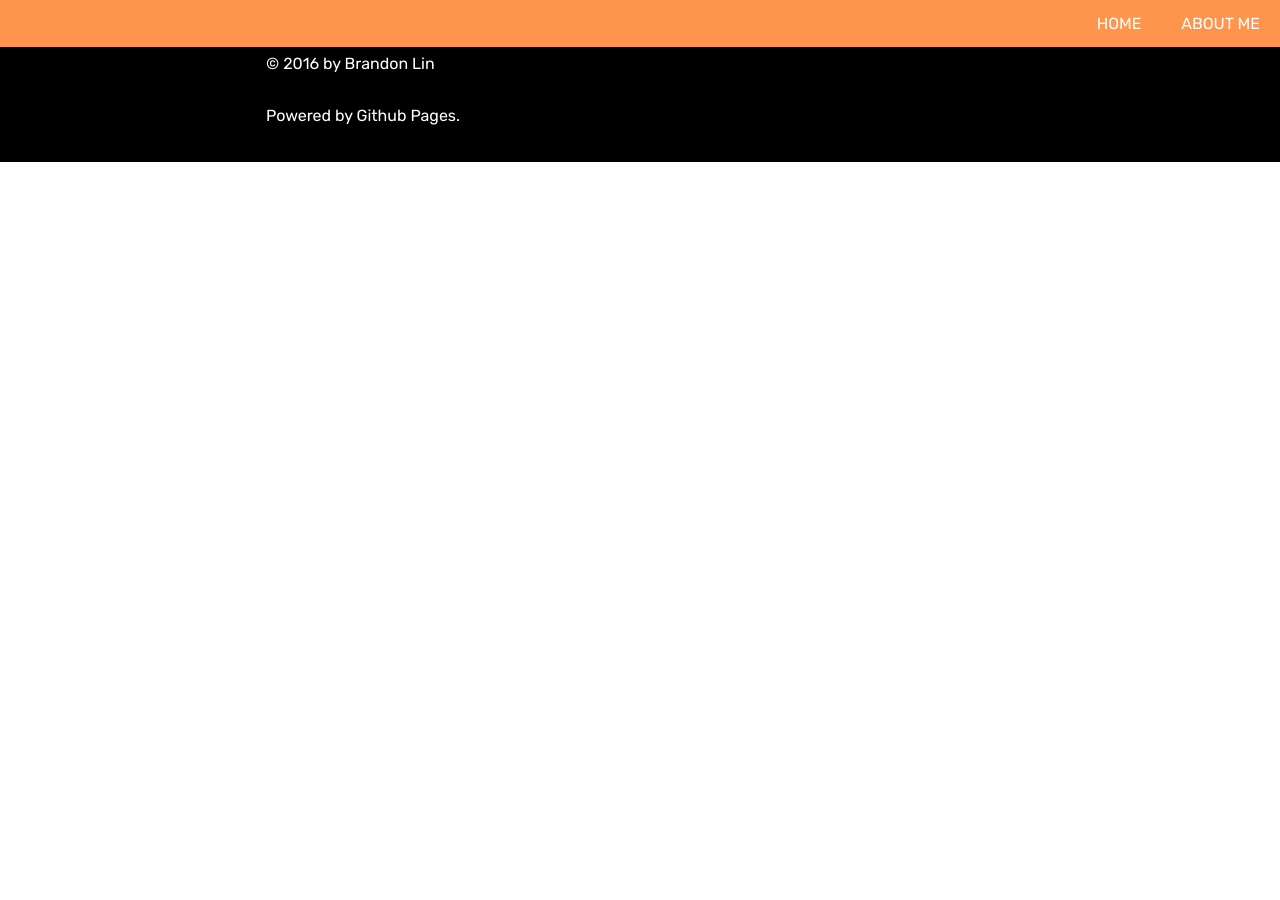
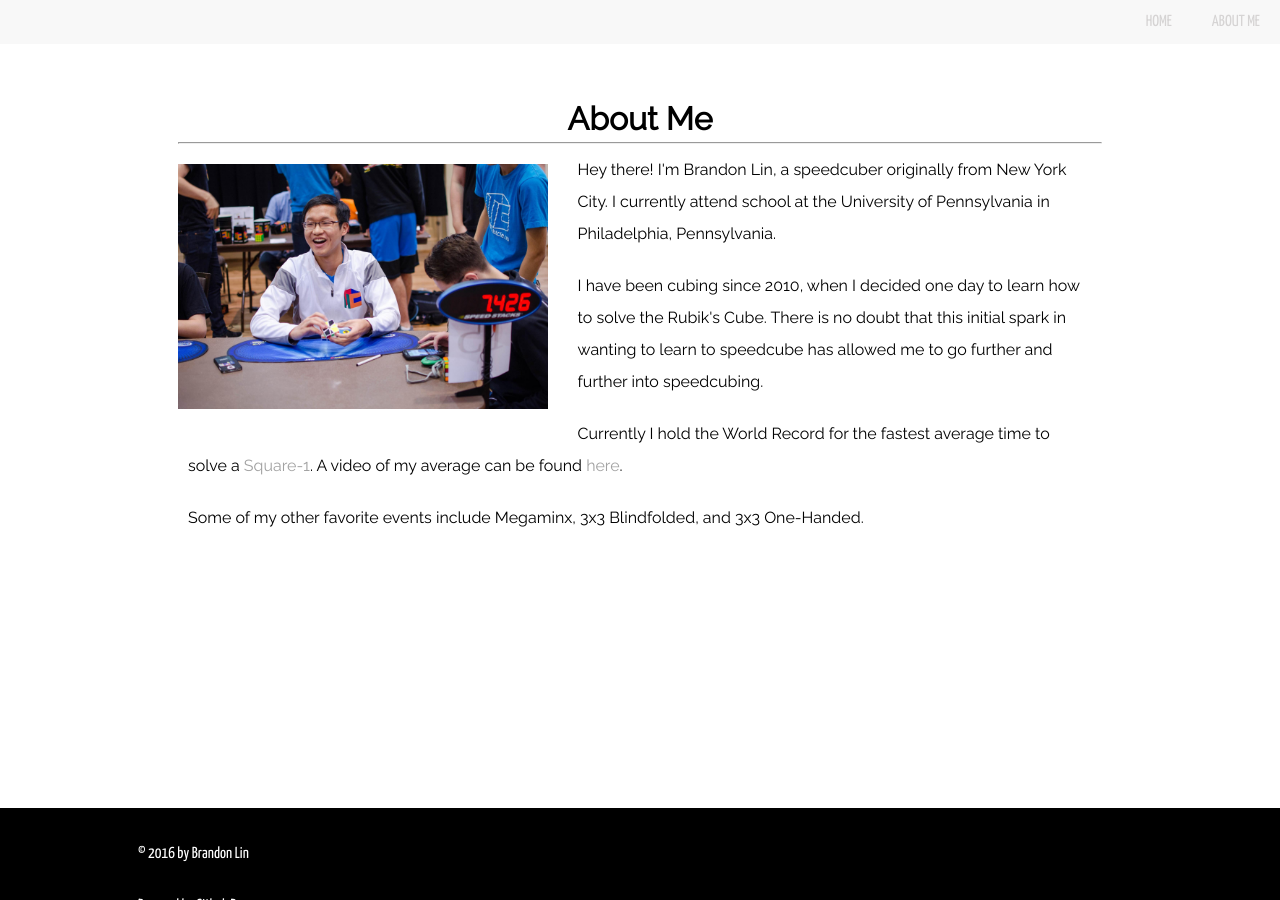
Before and after one commit to esqu1/esqu1.github.io, a Jekyll site: the page built from cubing/aboutme.html, in a window 1280 px wide and 900 px high. Built offline with Jekyll 4.4.1, drawn with Linux system fonts in a browser that asks for light colours; nearby versions of some CDN libraries; some web fonts are replaced.

Commit message:
adding cubing about me

```diff
--- a/_layouts/cubing.html
+++ b/_layouts/cubing.html
@@ -4,10 +4,10 @@
 		<meta name="viewport" content="width=device-width, initial-scale=1.0">
 		<title>{{ page.title }}</title>
 
-		<link rel="stylesheet" href="./css/style.css">
+		<link rel="stylesheet" href="../css/style.css">
 		<link rel="stylesheet" href="../css/animate.css">
-		<link href="https://fonts.googleapis.com/css?family=Vollkorn" rel="stylesheet">
-		<link href="https://fonts.googleapis.com/css?family=Rubik" rel="stylesheet">
+		<link href="https://fonts.googleapis.com/css?family=Raleway" rel="stylesheet">
+		<link href="https://fonts.googleapis.com/css?family=Yanone+Kaffeesatz" rel="stylesheet">
 		<link href="https://fonts.googleapis.com/css?family=Eczar" rel="stylesheet">
 		<script src="https://use.fontawesome.com/132ba586d8.js"></script>
 	</head>
--- a/css/style.css
+++ b/css/style.css
@@ -2,6 +2,17 @@
 	margin: 50px 10% 50px 10%;
 	padding: 50px;
 	font-family: 'Raleway', sans-serif;
+}
+
+.text{
+	min-height: 100%;
+    margin-bottom: -142px;
+}
+
+.text:after{
+	content: "";
+  	display: block;
+  	height: 142px;
 }
 
 h1{
@@ -68,6 +79,13 @@
 	line-height: 19vw;
 }
 
+.cube{
+	background-image: linear-gradient( rgba(0, 0, 0, 0.8), rgba(0, 0, 0, 0.8) ), url(../../img/14590037_1351806814832162_660718812914753426_o.jpg);
+	background-size:100%;
+	height: 45vw;
+	line-height: 45vw;
+}
+
 span{
 	display: inline-block;
     vertical-align: middle;
@@ -125,6 +143,10 @@
 	}
 }
 
+html, body{
+	height:100%;
+}
+
 .footer{
 	padding: 20px 10% 20px 10%;
 	margin-bottom: -20px;
@@ -132,4 +154,5 @@
 	background-color: black;
 	display: block;
 	color: white;
+	height: 142px;
 }
--- a/cubing/aboutme.html
+++ b/cubing/aboutme.html
@@ -2,4 +2,13 @@
 layout: cubing
 title: "About Me"
 ---
-		hai
+		<div class="text">
+			<div class="container">
+				<h1>About Me</h1><hr>
+				<img src='../img/profcube.jpg' width="40%" align="left" style="padding-top: 20px; padding-right: 30px; padding-bottom: 30px"/>
+				<p>Hey there! I'm Brandon Lin, a speedcuber originally from New York City. I currently attend school at the University of Pennsylvania in Philadelphia, Pennsylvania.</p>
+				<p>I have been cubing since 2010, when I decided one day to learn how to solve the Rubik's Cube. There is no doubt that this initial spark in wanting to learn to speedcube has allowed me to go further and further into speedcubing.</p>
+				<p>Currently I hold the World Record for the fastest average time to solve a <a href="https://en.wikipedia.org/wiki/Square_One_(puzzle)">Square-1</a>. A video of my average can be found <a href="https://www.youtube.com/watch?v=sbWNAQVPb14">here</a>.</p>
+				<p>Some of my other favorite events include Megaminx, 3x3 Blindfolded, and 3x3 One-Handed.</p>
+			</div>
+		</div>
--- a/cubing/css/style.css
+++ b/cubing/css/style.css
@@ -28,7 +28,6 @@
 	background-size:100%;
 	width:100%;
 	height: 45vw;
-
 }
 
 * {
--- a/cubing/index.html
+++ b/cubing/index.html
@@ -2,4 +2,6 @@
 layout: cubing
 title: Speedcubin'
 ---
-		<div class="wow fadeIn photo cube"><span>Welcome to my speedcubing webpage!</span></div>
+		<div class="text">
+			<div class="wow fadeIn photo cube"><span>Welcome to my speedcubing webpage!</span></div>
+		</div>
--- a/index.html
+++ b/index.html
@@ -2,6 +2,7 @@
 layout: default
 title: Home
 ---
+		<div class="text">
 			<nav>
 				<ul>
 					<li><a href="#desktop" class="smoothScroll">CONTACT ME</a></li>
@@ -41,7 +42,6 @@
 			</div>
 
 			<div class="photo coding wow fadeIn" id="coding"><span>Coding</span></div>
-
 			<div class="container">
 				<div class="wow flipInY">
 					<h1>Computer Science</h1><hr>
@@ -89,3 +89,4 @@
 				<p><b>Email</b>: <a href="mailto:branlin@sas.upenn.edu">branlin@sas.upenn.edu</a></p>
 				<center><h2>If you would like to see my r&eacute;sum&eacute;, <a href="./brandonlinresume.pdf">here's a copy</a>.</h2></center>
 			</div>
+		</div>
```
Also changed, not shown: img/profcube.jpg (added). Lines whose indentation alone changed are shown as unchanged.
